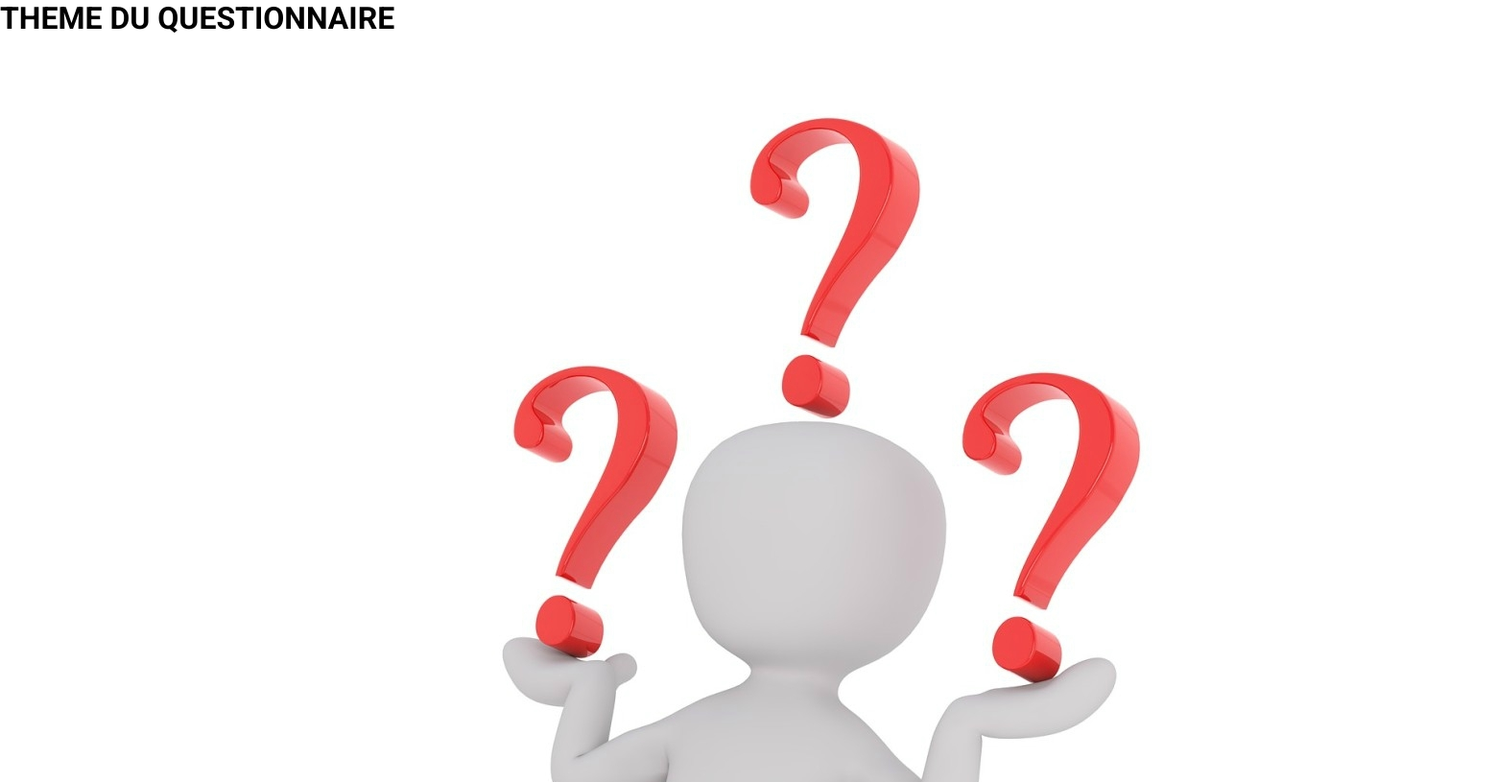
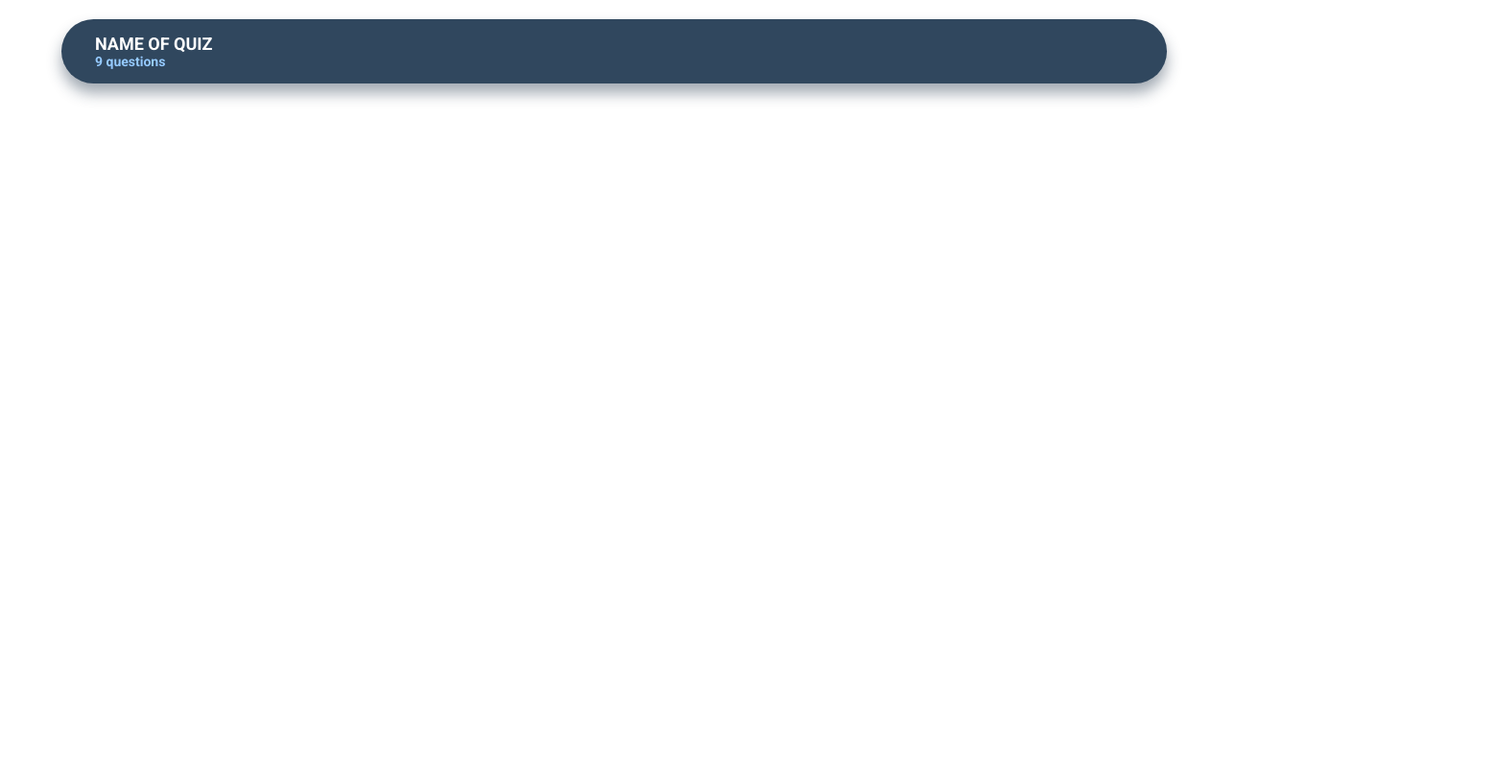
Before and after one commit to BenjaminDrn/AP-QUIZ, a plain HTML site: page index.html in a window 1280 px wide. Shown: the top 815 px of the page at 96% size, 1560 px wide, since content can reach past the window. Drawn offline with nearby package versions, Linux system fonts and the light colour scheme.

Commit message:
finissions du CSS et ajustement HTML

```diff
--- a/CSS/style.css
+++ b/CSS/style.css
@@ -17,21 +17,14 @@ https://colorhunt.co/palette/17117
     --header-height : 5rem; /*80px*/
 
     /* ========== Couleurs ========== */
-    --first-color: ;
+    --first-color: #30475e;
     --second-color: ;
 
     /* ========== font size, familly, weight ========== */
     --font-roboto: 'roboto', sans-serif;
 
-    --fsize-normal: 16px;
-    --fsize-h2: 22px;
-    --fsize-big-title: 50px;
-
-    @media screen (max-width: 768px;) {
-        --fsize-normal: 14px;
-        --fsize-h2: 20px;
-        --fsize-big-title: 40px;
-    }
+    --font-size-QuizName: 18px;
+    --font-size-NbrQuestions: 14px;
 }
 
 
@@ -39,10 +32,44 @@ https://colorhunt.co/palette/17117
 *, ::before, ::after{
     margin: 0;
     padding: 0;
+    box-sizing: border-box;
 }
 
 body {
     margin: 0;
-    font-size: var(--fsize-normal);
     font-family: var(--font-roboto);
 }
+
+
+/* =========================== wrapper =========================== */
+.wrapper {
+    width: 90%;
+    margin: 0 auto;
+    padding-top: 20px;
+
+}
+
+/* =========================== quiz =========================== */
+#quiz{
+    width: 100%;
+    background: var(--first-color);
+    color: #ffffff;
+    padding: 15px 0px 15px 35px;
+    border-radius: 40px;
+    box-shadow: 0px 10px 15px rgba(30, 51, 71, 0.418);
+    transition: all 0.3s;
+    user-select: none;
+    cursor: pointer;
+}
+#quiz:hover{
+    box-shadow: 0px 10px 15px rgba(30, 51, 71, 0.671);
+}
+#quiz .quiz__name {
+    font-size: var(--font-size-QuizName);
+    text-transform: uppercase;
+}
+#quiz .number__questions{
+    color: #95caff;
+    font-weight: 600;
+    font-size: var(--font-size-NbrQuestions);
+}
--- a/index.html
+++ b/index.html
@@ -1,21 +1,25 @@
 <!DOCTYPE html>
-<html lang="en">
+<html lang="fr">
 <head>
+    <!-- =========== Meta =========== -->
     <meta charset="UTF-8">
     <meta name="viewport" content="width=device-width, initial-scale=1.0">
+    <!-- =========== Ttile =========== -->
     <title>Document</title>
+    <!-- =========== link =========== -->
     <link rel="stylesheet" href="CSS/style.css">
+    <link rel='stylesheet' href='https://unpkg.com/boxicons@2.0.7/css/boxicons.min.css'>
 </head>
 <body>
 
-    <h1>THEME DU QUESTIONNAIRE</h1>
-    <img src="IMG/IMAGES.jpg" class="image__theme" alt="Image du thème">
+    <main class="wrapper">
 
-    <P> Ce quiz comporte des question sur les dessins animés, les youtubers,les jeux vidéo depuis, Série et Film</P>
+        <div id="quiz">
+            <h1 id="name-Of-Quiz" class="quiz__name">name Of Quiz</h1>
+            <p class="number__questions"><span id="number-Of-Questions" >9</span> questions</p>
+        </div>
 
-    <h2>Ce quiz est composé de ?? question </h2>
-
-    <button id="lauch-btn-quiz">lancer le quiz</button>
+    </main>
 
 
 </body>
```
